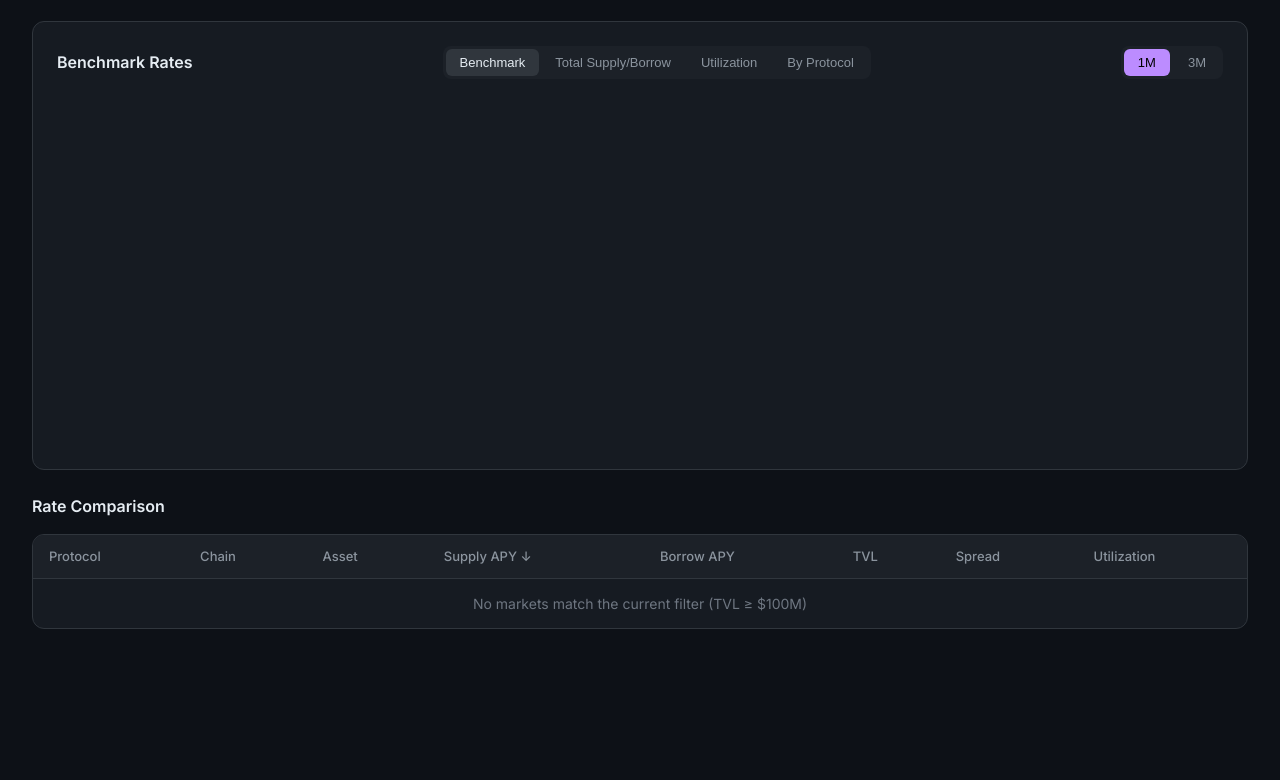
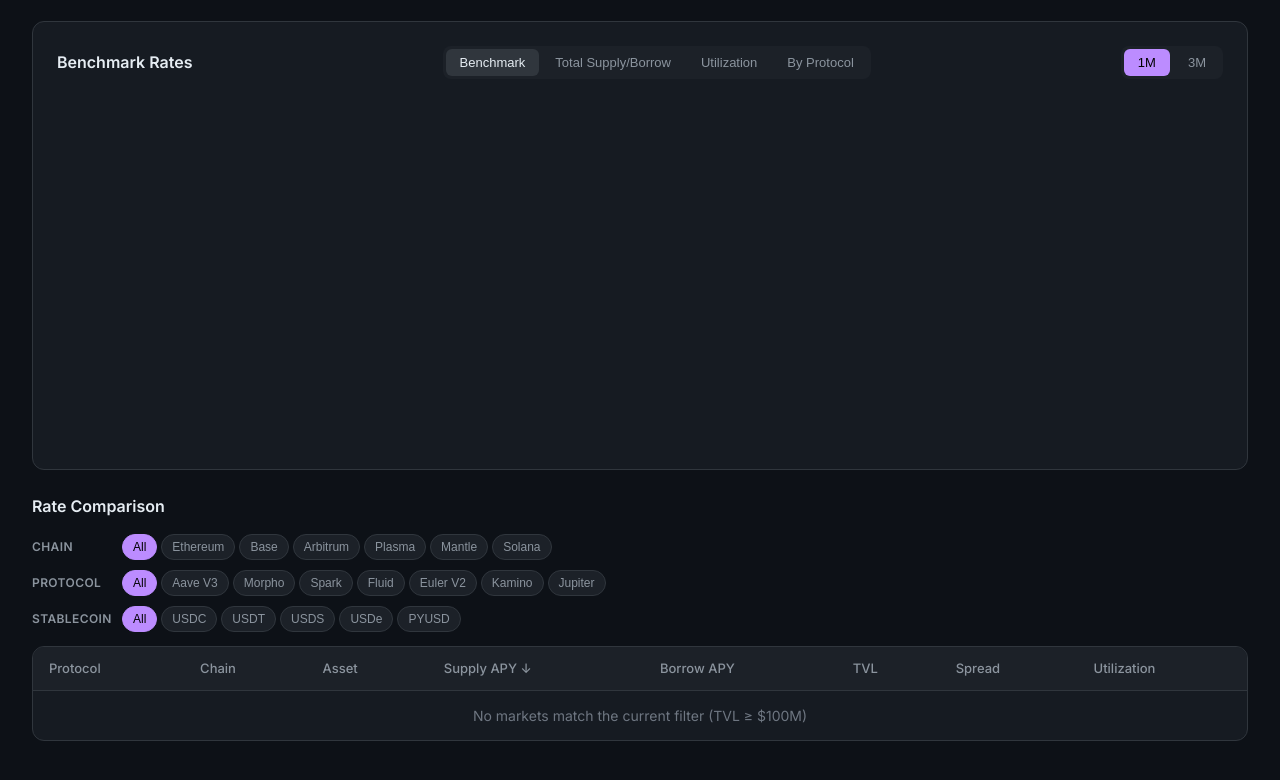
Before and after one commit to LBMike/Benchmark, a plain HTML site: page index.html in a window 1280 px wide. Shown: the part 362-1142 px from the top of the page. Before the commit the page ends 1039 px from the top, so only its background shows below. Drawn offline with nearby package versions, Linux system fonts and the light colour scheme; no server answers.

Commit message:
feat: add overview comparison tabs and funding benchmark updates

```diff
--- a/css/style.css
+++ b/css/style.css
@@ -288,6 +288,58 @@
   margin-bottom: 16px;
 }
 
+.comparison-filters {
+  display: flex;
+  flex-direction: column;
+  gap: 10px;
+  margin-bottom: 14px;
+}
+
+.comparison-filter-group {
+  display: flex;
+  align-items: center;
+  gap: 10px;
+  flex-wrap: wrap;
+}
+
+.comparison-filter-label {
+  min-width: 80px;
+  font-size: 12px;
+  color: var(--text-secondary);
+  font-weight: 600;
+  text-transform: uppercase;
+  letter-spacing: 0.4px;
+}
+
+.comparison-filter-tabs {
+  display: flex;
+  gap: 4px;
+  flex-wrap: wrap;
+}
+
+.comparison-filter-tab {
+  padding: 5px 10px;
+  border: 1px solid var(--border);
+  border-radius: 999px;
+  background: var(--bg-tertiary);
+  color: var(--text-secondary);
+  font-size: 12px;
+  font-weight: 500;
+  cursor: pointer;
+  transition: all 0.2s;
+}
+
+.comparison-filter-tab:hover {
+  color: var(--text-primary);
+  border-color: var(--text-muted);
+}
+
+.comparison-filter-tab.active {
+  background: var(--accent);
+  border-color: var(--accent);
+  color: #000;
+}
+
 .table-wrapper {
   background: var(--bg-secondary);
   border: 1px solid var(--border);
@@ -507,6 +559,8 @@
   .tvl-cards { grid-template-columns: 1fr; }
 
   .filter-bar { flex-direction: column; }
+  .comparison-filter-group { flex-direction: column; align-items: flex-start; }
+  .comparison-filter-label { min-width: auto; }
 
   .card-value { font-size: 24px; }
 
--- a/index.html
+++ b/index.html
@@ -100,6 +100,44 @@
     <!-- Quick Comparison Table -->
     <section class="table-section">
       <h2>Rate Comparison</h2>
+      <div class="comparison-filters">
+        <div class="comparison-filter-group">
+          <span class="comparison-filter-label">Chain</span>
+          <div class="comparison-filter-tabs">
+            <button class="comparison-filter-tab active" data-key="chain" data-value="all">All</button>
+            <button class="comparison-filter-tab" data-key="chain" data-value="ethereum">Ethereum</button>
+            <button class="comparison-filter-tab" data-key="chain" data-value="base">Base</button>
+            <button class="comparison-filter-tab" data-key="chain" data-value="arbitrum">Arbitrum</button>
+            <button class="comparison-filter-tab" data-key="chain" data-value="plasma">Plasma</button>
+            <button class="comparison-filter-tab" data-key="chain" data-value="mantle">Mantle</button>
+            <button class="comparison-filter-tab" data-key="chain" data-value="solana">Solana</button>
+          </div>
+        </div>
+        <div class="comparison-filter-group">
+          <span class="comparison-filter-label">Protocol</span>
+          <div class="comparison-filter-tabs">
+            <button class="comparison-filter-tab active" data-key="protocol" data-value="all">All</button>
+            <button class="comparison-filter-tab" data-key="protocol" data-value="aave-v3">Aave V3</button>
+            <button class="comparison-filter-tab" data-key="protocol" data-value="morpho">Morpho</button>
+            <button class="comparison-filter-tab" data-key="protocol" data-value="spark">Spark</button>
+            <button class="comparison-filter-tab" data-key="protocol" data-value="fluid">Fluid</button>
+            <button class="comparison-filter-tab" data-key="protocol" data-value="euler">Euler V2</button>
+            <button class="comparison-filter-tab" data-key="protocol" data-value="kamino">Kamino</button>
+            <button class="comparison-filter-tab" data-key="protocol" data-value="jupiter">Jupiter</button>
+          </div>
+        </div>
+        <div class="comparison-filter-group">
+          <span class="comparison-filter-label">Stablecoin</span>
+          <div class="comparison-filter-tabs">
+            <button class="comparison-filter-tab active" data-key="asset" data-value="all">All</button>
+            <button class="comparison-filter-tab" data-key="asset" data-value="USDC">USDC</button>
+            <button class="comparison-filter-tab" data-key="asset" data-value="USDT">USDT</button>
+            <button class="comparison-filter-tab" data-key="asset" data-value="USDS">USDS</button>
+            <button class="comparison-filter-tab" data-key="asset" data-value="USDe">USDe</button>
+            <button class="comparison-filter-tab" data-key="asset" data-value="PYUSD">PYUSD</button>
+          </div>
+        </div>
+      </div>
       <div class="table-wrapper">
         <table id="overview-table" class="data-table">
           <thead>
--- a/js/app.js
+++ b/js/app.js
@@ -189,6 +189,21 @@
 
 // --- 필터 연동 ---
 function initFilters() {
+  // Overview 테이블 탭 필터
+  document.querySelectorAll('.comparison-filter-tab').forEach(btn => {
+    btn.addEventListener('click', () => {
+      const key = btn.dataset.key;
+      const value = btn.dataset.value;
+      if (!key || value == null) return;
+
+      document.querySelectorAll(`.comparison-filter-tab[data-key="${key}"]`).forEach(b => {
+        b.classList.remove('active');
+      });
+      btn.classList.add('active');
+      store.setFilter('overview', key, value);
+    });
+  });
+
   // Supply 탭 필터
   ['supply-protocol-filter', 'supply-chain-filter', 'supply-asset-filter'].forEach(id => {
     const el = document.getElementById(id);
```
Also changed, not shown: 1 other file.
